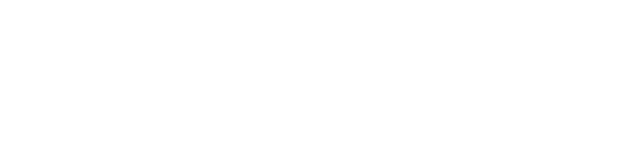
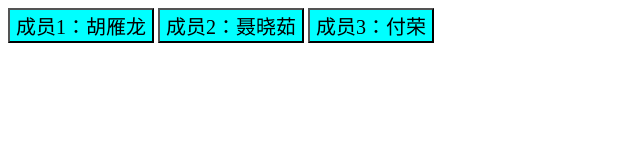
Before and after one commit to xoyopastry/demo-remote-github, a plain HTML site: page list.html in a window 1280 px wide. Shown: the whole page, without its empty margins (0-640 px from the left). Drawn offline with Linux system fonts and the light colour scheme.

Commit message:
填充list

```diff
--- a/list.html
+++ b/list.html
@@ -3,8 +3,19 @@
 <head>
   <meta charset="UTF-8">
   <title>Title</title>
+  <style type="text/css">
+    input{
+      background-color: cyan;
+      font-family: 方正舒体;
+      font-size: 20px;
+    }
+    input:hover{background-color: #44ff44}
+  </style>
+
 </head>
 <body>
-
+<input type="button" value="成员1：胡雁龙">
+<input type="button" value="成员2：聂晓茹">
+<input type="button" value="成员3：付荣">
 </body>
 </html>
```
